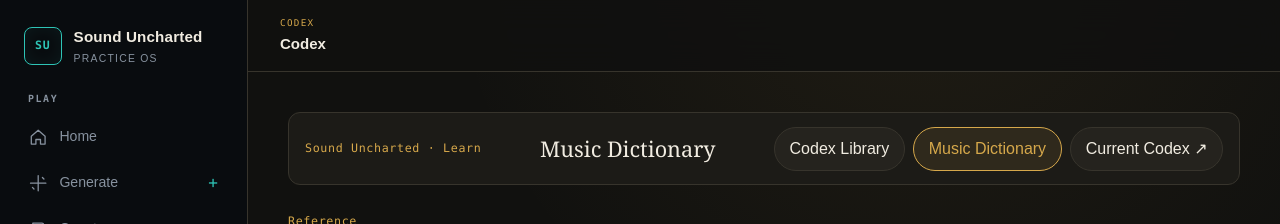
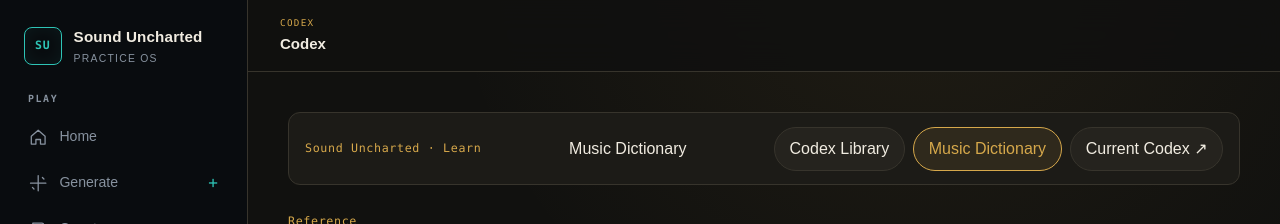
Before and after one commit to MEC4RNG/GuitaRPG, a Next.js app: page /prototype/codex-v2 in a window 1280 px wide. Both pictures are taken after a click on the button "Music Dictionary". Shown: the top 224 px of the page. Built offline with nearby package versions, Linux system fonts and the light colour scheme.

Commit message:
fix(codex): avoid duplicate dictionary heading in compact navigation

```diff
--- a/components/codex-v2-library.tsx
+++ b/components/codex-v2-library.tsx
@@ -72,7 +72,7 @@ export function CodexV2Library({
             <p>A connected reference for understanding, practicing, and creating music.</p>
             <p className="cv2-draft-label">Design review only · not an official published curriculum</p>
           </>
-        ) : <h2>Music Dictionary</h2>}
+        ) : <span className="cv2-mini-title">Music Dictionary</span>}
         <div className="cv2-library-nav" role="group" aria-label="Library destinations">
           <button
             type="button"
```
